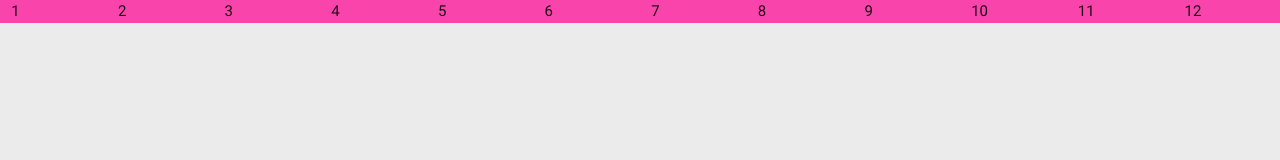
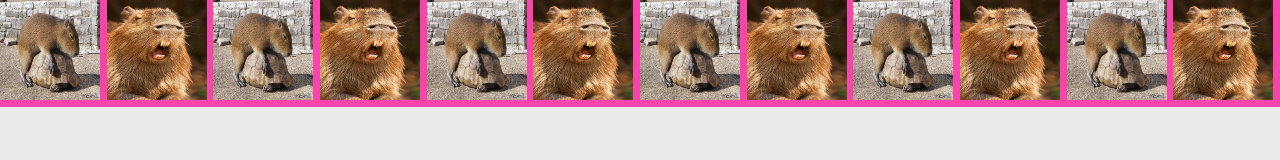
Before and after one commit to xtianF/git-15, a website: page index.html in a window 1280 px wide. Drawn offline with nearby package versions, Linux system fonts and the light colour scheme.

Commit message:
added cappies to index.html

```diff
--- a/css/style.css
+++ b/css/style.css
@@ -1,7 +1,16 @@
 body{
 	background-color: #ebebeb;
+margin:0;
 }
 
 .row{
 	background-color: #f945ab;
+margin:0;
 }
+img{
+width:100px;
+height:100px;
+}
+.row .col{
+padding:0;
+}
--- a/index.html
+++ b/index.html
@@ -13,18 +13,18 @@
 
     <body>
       <div class="row">
-      <div class="col s1">1</div>
-      <div class="col s1">2</div>
-      <div class="col s1">3</div>
-      <div class="col s1">4</div>
-      <div class="col s1">5</div>
-      <div class="col s1">6</div>
-      <div class="col s1">7</div>
-      <div class="col s1">8</div>
-      <div class="col s1">9</div>
-      <div class="col s1">10</div>
-      <div class="col s1">11</div>
-      <div class="col s1">12</div>
+      <div class="col s1"><img src="img/cappy-ride.jpg" /></div>
+      <div class="col s1"><img src="img/cappy-yawn.jpg" /></div>
+      <div class="col s1"><img src="img/cappy-ride.jpg" /></div>
+      <div class="col s1"><img src="img/cappy-yawn.jpg" /></div>
+      <div class="col s1"><img src="img/cappy-ride.jpg" /></div>
+      <div class="col s1"><img src="img/cappy-yawn.jpg" /></div>
+      <div class="col s1"><img src="img/cappy-ride.jpg" /></div>
+      <div class="col s1"><img src="img/cappy-yawn.jpg" /></div>
+      <div class="col s1"><img src="img/cappy-ride.jpg" /></div>
+      <div class="col s1"><img src="img/cappy-yawn.jpg" /></div>
+      <div class="col s1"><img src="img/cappy-ride.jpg" /></div>
+      <div class="col s1"><img src="img/cappy-yawn.jpg" /></div>
     </div>
       <!--Import jQuery before materialize.js-->
       <script type="text/javascript" src="https://code.jquery.com/jquery-3.2.1.min.js"></script>
```
